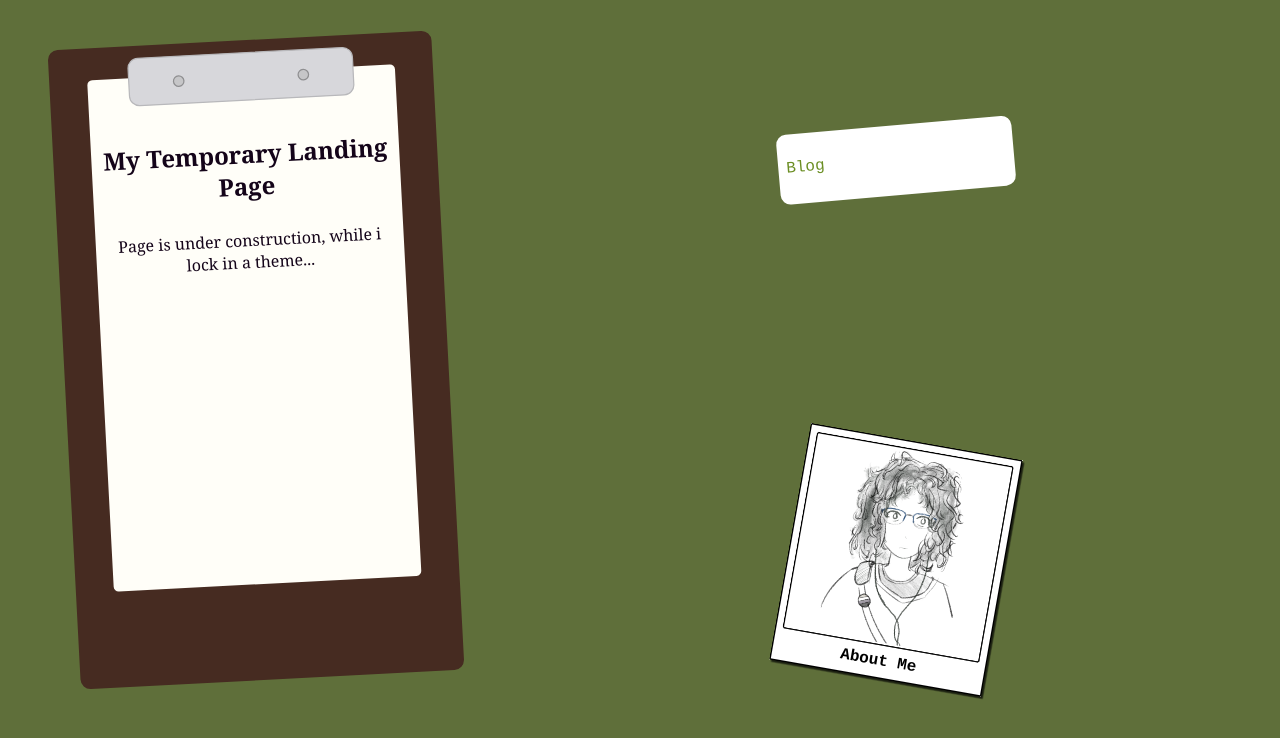
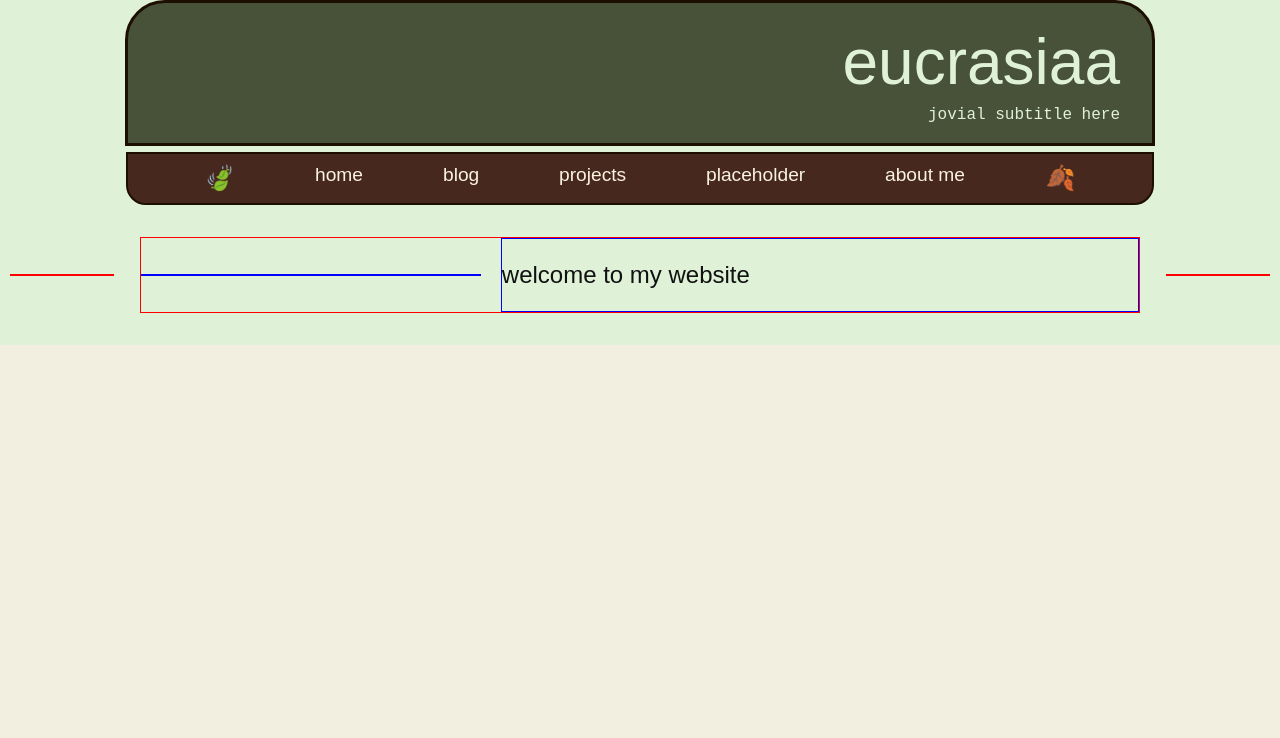
Before and after one commit to eucrasiaa/eucrasiaawebsite, a plain HTML site: page index.html in a window 1280 px wide. Drawn offline with Linux system fonts and the light colour scheme; files that its build step writes are made by us from their sources; a web font is replaced by a local one.

Commit message:
made a less horrific lander

```diff
--- a/index.html
+++ b/index.html
@@ -6,167 +6,237 @@
     <meta name="viewport" content="width=device-width,initial-scale=1.0" />
     <title>my landing page</title>
     <link href="./style.css" rel="stylesheet" type="text/css" media="all">
+    <link rel="preconnect" href="https://fonts.googleapis.com">
+    <link rel="preconnect" href="https://fonts.gstatic.com" crossorigin>
+    <link href="https://fonts.googleapis.com/css2?family=Asta+Sans:wght@300..800&family=Sour+Gummy:ital,wght@0,100..900;1,100..900&display=swap" rel="stylesheet">
+
     <style>
-        html, body { height: 100%; margin: 0; }
 
-        .floating-container {
-            position: absolute;
-            top: 70%;
-            left: 70%;
-            width: 20%;
-            max-width: 220px;
-            transform: translate(-50%, -50%) rotate(10deg);
-            transition: transform 0.3s ease;
-            cursor: pointer;
-        }
-                .floating-container-2 {
-            position: absolute;
-            top: 20%;
-            left: 70%;
-            width: 20%;
-            max-width: 220px;
-            transform: translate(-50%, -50%) rotate(-5deg);
-            transition: transform 0.3s ease;
-            cursor: pointer;
-        }
-        .floating-container-2:hover {
-            transform: translate(-50%, -50%) rotate(0deg) scale(1.05);
-        }
-        .floating-container:hover {
-            transform: translate(-50%, -50%) rotate(-1deg) scale(1.2);
-        }
-        .floating-container img {
-            display: block;
-            width: 100%;
-            height: auto;
-            pointer-events: none;
+    /* @import "https://www.nerdfonts.com/assets/css/webfont.css"; */
+body.preload *{
+    animation-duration: 0s !important;
+    -webkit-animation-duration: 0s !important;
+    transition:background-color 0s, opacity 0s, color 0s, width 0s, height 0s, padding 0s, margin 0s !important;
 }
 
-        .floating-label {
-            position: absolute;
-            left: 50%;
-            bottom:0;
-            transform: translate(-50%);
-            color: black;
-            font-weight: 700;
-            text-align: center;
-            width:100%;
-            padding: 0.55em 0.5em;
-            pointer-events: auto;
-            user-select: text;
-        }
-        .floating-container--left  { left: 65%; top: 68%; transform: translate(-50%, -50%) rotate(-4deg); }
-        .floating-container--right { left: 75%; top: 72%; transform: translate(-50%, -50%) rotate(10deg); }
-
-        body {
-            background: #5f6f3a;
-        }
         :root{
-            --dark-green: #3b6b3a;
-            --other-darker-green:#2f552e;
-            --muted-greyish:#2f3a2b;
-            --accent-green:#7a8a6e;
-            --tan-ish:#faf4e6;
-            --other-tan:#e7e5d5;
-
-            /* 4a563f */
-            /* #dad9c7 */
-        }
-        .clipboard-background {
-            background:#462b21;
-            position: absolute;
-            top: 5%;
-            left: 5%;
-            width: 30%;
-            height: 80%;
-            border-radius: 10px;
+            /* #485238 #3d482e  #1c0e01 #beab84 */
+            --deep-green: #485238;
+            --medium-green: #3d482e;
+            --dark-brown: #1c0e01;
+            --light-brown: #beab84;
+            --offwhite-blueish:#f0f8ff;
+            --accent-purple:#38182F;
+            --eggshelly-ish:#FAF3DD;
+            --offgrey-blue:#848FA5;
+            --pinkish-red:#C14953;
+            --lavender:#B7ADCB;
+            --dark-brown-red:#47281F;
+            /* --main-page-bkg */
+            --mintish:#DFF2D8;
 
         }
-        .clipboard-clasp {
-            position: absolute;
-            top: 0;
-            left: 50%;
-            width: 100%;
-            transform: translateX(-50%);
-            z-index: 100;
+
+        .sour-gummy {
+            font-family: "Sour Gummy", sans-serif;
+            font-optical-sizing: auto;
+            font-weight: 300;
+            font-style: normal;
         }
-        .paper-clipped-to-board {
-            position: absolute;
-            top: 5%;
-            left: 10%;
-            width: 80%;
-            height: 80%;
-            background: #fffef8;
-            border-radius: 5px;
+
+        .theHeadersAligner{
+            display: flex;
+            flex-direction: column;
+            align-items: center;
+            justify-content: center;
+        }
+        .headerTitleOtherThings {
+            width:80%;
+
+            display: flex;
+            flex-direction: column;
+            align-items: flex-end;
+            padding: 0px;
+            /* padding-right:2em; */
+            padding-top: 1em;
+            padding-bottom: 1em;
+            margin: 0px;
+            margin-left: 10%;
+            margin-right: 10%;
+            margin-bottom:0.5%;
+            background-color: var(--deep-green);
+            /* rounded top to match navbar's rounded bottom */
+            border-top-left-radius: 40px;
+            border-top-right-radius: 40px;
+            border-bottom-left-radius: 0px;
+            border-bottom-right-radius: 0px;
+            border:3px solid var(--dark-brown);
 
         }
-        .clipboard-background{
-            transform: rotate(-3deg);
+        .headerTitleOtherThings h1, .headerTitleOtherThings p {
+            margin: 0px;
+            padding: 0px;
+            text-align: right;
+            color: var(--offwhite-blueish);
+            color: var(--mintish);
         }
-        .clipboard-background:hover {
-            transform: rotate(0deg) scale(1.05);
-            transition: transform 0.3s ease;
+        .headerTitleOtherThings h1 {
+            font-size: 4em;
+            /* font-weight: 900; */
         }
-        .paperTitle{
-            font-family: 'Georgia', serif;
+        .navbar {
+            width:80%;
+            margin: 0px;
+            margin-left: 10%;
+            margin-right: 10%;
+            padding: 0.5em 0;
+            display: flex;
+            justify-content: center;
+            gap: 5em;
+            background-color: var(--dark-brown-red);
+            border-bottom-left-radius: 20px;
+            border-bottom-right-radius: 20px;
+            border-top-left-radius: 0px;
+            border-top-right-radius: 0px;
+            border: 2px solid var(--dark-brown);
+        }
+
+        .navbar a {
+            text-decoration: none;
+            color: var(--eggshelly-ish);
+            font-family: "Sour Gummy", sans-serif;
+            font-weight: 500;
+            font-size: 1.2em;
+            animation: shrinkBack 0.4s ease-in-out;
+            animation-fill-mode: forwards;
+            vertical-align: middle;
+            padding-top: 0;
+            padding-bottom: 0;
+            margin-top: 0;
+            margin-bottom: 0;
+        }
+        @keyframes shrinkBack {
+            from {
+                color: var(--pinkish-red);
+                transform: scale(1.05);
+            }
+            to {
+                transform: scale(1);
+            }
+        }
+        .navbar a:hover {
+            color: var(--pinkish-red);
+            animation: slightGrow 0.4s ease-in-out;
+            /* it instantly goes back to normal after the animation, so we need to set it to forwards */
+            animation-fill-mode: forwards;
+            transform: scale(1.05);
+        }
+        @keyframes slightGrow {
+            from {
+                color: var(--eggshelly-ish);
+                transform: scale(1);
+            }
+            to {
+                color: var(--pinkish-red);
+                transform: scale(1.05);
+            }
+        }
+        body{
+            background-color: var(--mintish);
+        }
+
+        /* &#x1F343;&#xFE0E; leaf 1*/
+        /* &#x1F342;&#xFE0E; leaf 2*/
+        /* &#x1F395;&#xFE0E; bundle of flowers */
+        /* &#x2698;&#xFE0E; flower */
+        /* 𖡼𖤣𖥧𖡼𓋼𖤣𖥧𓋼𓍊𓇗 */
+        .navbarFlowerDivider {
             font-size: 1.5em;
-            text-align: center;
-            padding-top: 1em;
-            color: #140419;
+            color: var(--eggshelly-ish);
+            font-family: "Sour Gummy", sans-serif;
+                       vertical-align: middle;
+            padding-top: 0;
+            padding-bottom: 0;
+            margin-top: 0;
+            margin-bottom: 0;
         }
-        .smallBodyContent{
-            font-family: 'Georgia', serif;
-            font-size: 1em;
-            text-align: center;
-            padding: 0.5em 1em;
-            color: #140419;
+        .mainBodyAligner {
+            display: flex;
+            justify-content: center;
+            align-items: center;
+            padding: 2em 0;
+            margin:0px;
+        }
+        .mainBodyAligner .leftSidebar, .mainBodyAligner .centerBodyAligner, .mainBodyAligner .rightSidebar {
+            border:1px solid red;
+        }
+        .leftSidebar {
+            width: 8%;
+        }
+        .centerBodyAligner {
+            margin: 0 2%;
+            width: 78%;
+            display: flex;
+            justify-content: center;
+            align-items: center;
+        }
+        .rightSidebar {
+            width: 8%;
+        }
+        .centerBodyLeftHalf, .centerBodyRightHalf {
+            border:1px solid blue;
+
+        }
+        .centerBodyLeftHalf {
+            width: 34%;
+            margin-right:1%;
+        }
+        .centerBodyRightHalf {
+            width: 64%;
+            margin-left:1%;
         }
     </style>
+    </head>
+    <body class="preload">
+        <!-- header. navbar.  -->
+        <div class="theHeadersAligner">
+                <div class="headerTitleOtherThings">
+                    <div style="padding-right:2em">
+                    <h1 class="headerMyName sour-gummy">eucrasiaa</h1>
+                    <p class="header subblurb">jovial subtitle here</p>
+                    </div>
+                </div>
+                <div class="navbar">
+                    <span class="navbarFlowerDivider">&#x1F343;&#xFE0E;</span>
+                    <a href="./index.html">home</a>
+                    <a href="./blog/index.html">blog</a>
+                    <a href="./index.html">projects</a>
+                    <a href="./index.html">placeholder</a>
+                    <a href="./index.html">about me</a>
+                    <span class="navbarFlowerDivider">&#x1F342;&#xFE0E;</span>
+                </div>
+        </div>
+        <div class="mainBodyAligner">
+            <div class="leftSidebar">
 
-</head>
-<body>
-    <div class="clipboard-background">
-        <div class="clipboard-clasp">
-            <svg xmlns="http://www.w3.org/2000/svg" viewBox="0 0 200 90" width="65%" style="display:block;margin:0.6em auto 0;">
-                <g>
-                    <rect x="10" y="2" width="180" height="38" rx="8" ry="8" fill="#d7d7db" stroke="#b8b8bb" stroke-width="1"/>
-                    <circle cx="50" cy="22" r="4.2" fill="#c6c6c8" stroke="#8f8f91" stroke-width="1"/>
-                    <circle cx="150" cy="22" r="4.2" fill="#c6c6c8" stroke="#8f8f91" stroke-width="1"/>
-                </g>
-            </svg>
             </div>
-        <div class="paper-clipped-to-board">
-            <br>
+            <div class="centerBodyAligner">
+                <!-- 2 main interal, 35% 65% -->
+                 <div class="centerBodyLeftHalf">
 
-            <h2 class="paperTitle">
-                My Temporary Landing Page
-            </h2>
-            <p class="smallBodyContent">
-                Page is under construction, while i lock in a theme...
-            </p>
+                 </div>
+                 <div class="centerBodyRightHalf">
+                    <h2 class="mainBodyTitle sour-gummy">welcome to my website</h2>
+                </div>
+            </div>
+            <div class="rightSidebar">
 
             </div>
         </div>
-    <a href="./blog/index.html">
-    <div class="floating-container-2" style="background-color: #ffffff; border-radius: 10px; padding: 0.5em;">
-        <!-- blog -->
-
-        <p>Blog</p>
-    </div>
-    </a>
-    <!-- </div> -->
-    <div id="aboutMeFloat" class="floating-container">
-        <img id="aboutMe" src="./imgs/AsPolaroid_Base.png" alt="profile picture">
-        <div class="floating-label">About Me</div>
-    </div>
-    <!-- add more images; adjust position by adding a modifier class or inline style:
-         <img src="./imgs/other.png" class="floating floating--right" style="top:74%; left:78%;">
-    -->
     </body>
     <script>
-    const aboutMe = document.getElementById('aboutMeFloat');
-    aboutMe.addEventListener('click', () => {
-        alert("havent finished that yet... oops");
-    });
+        setTimeout(function(){
+    document.body.className="";
+},500);
     </script>
     </html>
```
Also changed, not shown: choppedindex.html (added, +177 -0 lines), imgs/ipod_dither.png (added). Lines whose indentation alone changed are shown as unchanged.
